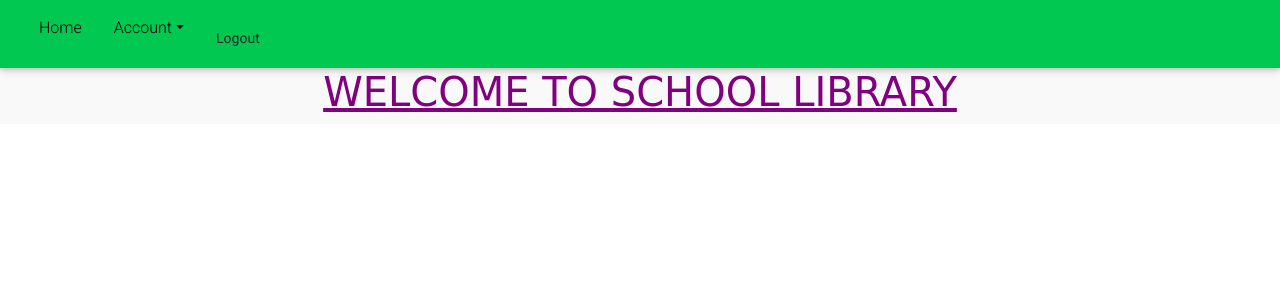
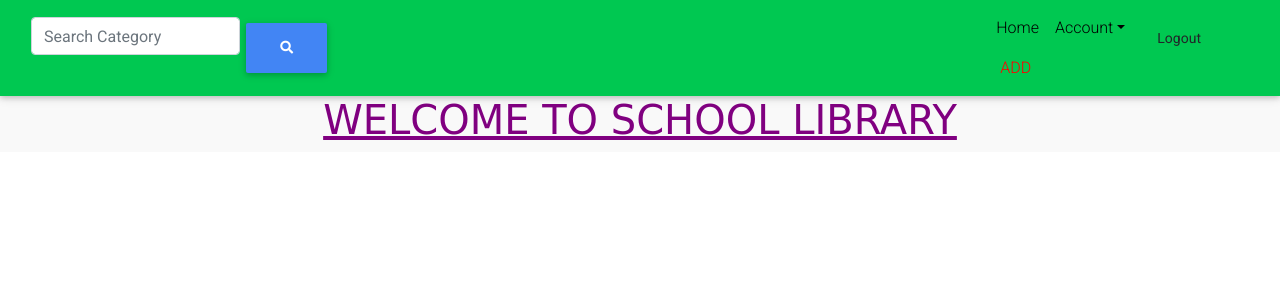
Before and after one commit to Rovine1999/School-Library-System, a Django app: page / in a window 1280 px wide. Shown: the top 300 px of the page. Run offline with Django 3.2, Linux system fonts and the light colour scheme; the visitor is signed in with stand-in values (Sample User, id 1); data that the repository does not hold is empty; some libraries are stand-ins or nearby versions.

Commit message:
add styles color

```diff
--- a/mylibrary/templates/navbar.html
+++ b/mylibrary/templates/navbar.html
@@ -2,42 +2,41 @@
   <!-- Container wrapper -->
   <div class="container-fluid">
     <!-- Toggle button -->
-      <button
-        class="navbar-toggler"
-        type="button"
-        data-mdb-toggle="collapse"
-        data-mdb-target="#navbarRightAlignExample"
-        aria-controls="navbarRightAlignExample"
-        aria-expanded="false"
-        aria-label="Toggle navigation"
-      >
-        <i class="fas fa-bars"></i>
-      </button>
+    <button class="navbar-toggler" type="button" data-mdb-toggle="collapse" data-mdb-target="#navbarRightAlignExample"
+      aria-controls="navbarRightAlignExample" aria-expanded="false" aria-label="Toggle navigation"> <i
+        class="fas fa-bars"></i></button>
+
+
+    <div class="input-group">
+      <div class="form-outline">
+        <input id="search-focus" type="search" id="form1" class="form-control" placeholder="Search Category">
+        <label class="form-label" for="form1"></label>
+      </div>
+      <button type="button" class="btn btn-primary"><i class="fas fa-search"></i></button>
+    </div>
 
     <!-- Collapsible wrapper -->
     <div class="collapse navbar-collapse" id="navbarRightAlignExample">
       <!-- Left links -->
       <ul class="navbar-nav ms-auto mb-2 mb-lg-0">
         <li class="nav-item">
-            <a class="nav-link active" aria-current="page" href="#">Home</a>
+          <a class="nav-link active" aria-current="page" href="{% url 'index' %}">Home</a>
 
-          </li>
-          <li class="nav-item">
-            <a class="nav-link" href="#"></a>
-          </li>
+          <div class="navbar-start">
+            <a class="navbar-item" style="text-decoration: hovered; color:red" href="{% url 'add' %}">ADD</a>
+          </div>
+
         <!-- Navbar dropdown -->
         <li class="nav-item dropdown">
-            <a class="nav-link dropdown-toggle" href="#" id="navbarDropdown" role="button" data-mdb-toggle="dropdown" aria-expanded="false">Account</a>
+          <a class="nav-link dropdown-toggle" href="#" id="navbarDropdown" role="button" data-mdb-toggle="dropdown"
+            aria-expanded="false">Account</a>
           <!-- Dropdown menu -->
           <ul class="dropdown-menu" aria-labelledby="navbarDropdown">
             <li><a class="dropdown-item" href="#">Profile</a></li>
             <li><a class="dropdown-item" href="#">Login</a></li>
-              <li><hr class="dropdown-divider" /></li>
-              <li>
-                <a class="dropdown-item" href="#">Update Profile</a>
-                <a class="dropdown-item" href="{% url 'logout' %}">Logout</a>
-                <a class="dropdown-item" href="#">Update Profile</a>
-              </li>
+            <li><a class="dropdown-item" href="#">Update Profile</a></li>
+            </li><a class="dropdown-item" href="{% url 'logout' %}">Logout</a></li>
+            </li><a class="dropdown-item" href="#">Update Profile</a></li>
           </ul>
         </li>
         <li class="nav-item">
@@ -45,6 +44,7 @@
           <a class="dropdown-item" href="{% url 'logout' %}">Logout</a>
         </li>
       </ul>
+
       <!-- Left links -->
     </div>
     <!-- Collapsible wrapper -->
```
Lines whose indentation alone changed are shown as unchanged.
